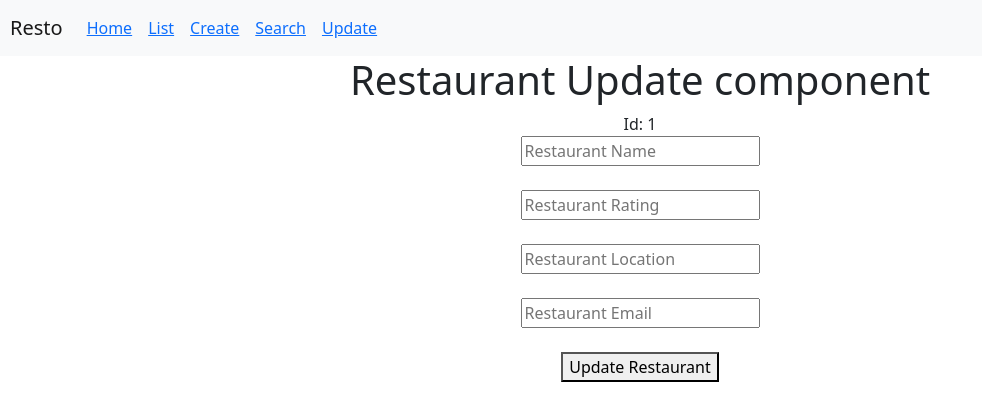
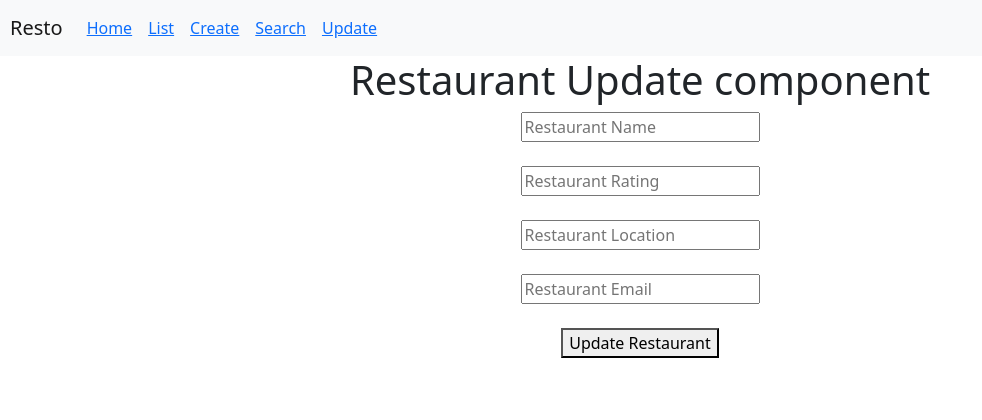
Before and after one commit to Tanisha-1799/Restaurant_App, a React (Create React App) app in the folder restaurant-app/: page /update/1 in a window 1280 px wide. Shown: the top 420 px of the page, without its empty margins (0-982 px from the left). Built offline with nearby package versions, Linux system fonts and the light colour scheme.

Commit message:
Integrating update api to the app

```diff
--- a/restaurant-app/src/components/RestaurantUpdate.js
+++ b/restaurant-app/src/components/RestaurantUpdate.js
@@ -3,11 +3,11 @@ import withRouter from './withRouter';
 
 class RestaurantUpdate extends Component {
   render() {
-    console.log('Props:', this.props)
+    //console.log('Props:', this.props)
     return (
       <div>
         <h1>Restaurant Update component</h1>
-        <div>Id: {this.props.params.id}</div>
+        {/**<div>Id: {this.props.params.id}</div> */}
         <div>
           <input onChange={(event)=>{this.setState({name:event.target.value})}}
            type="text"
```
